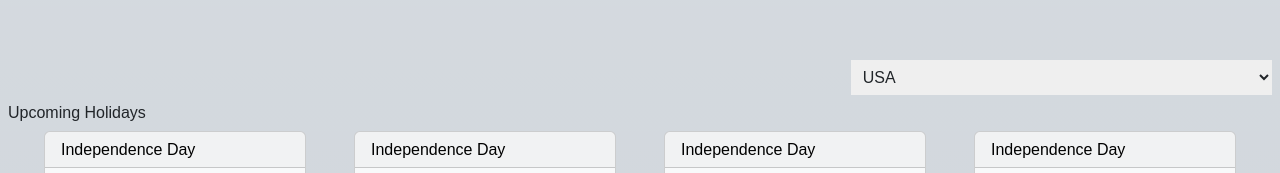
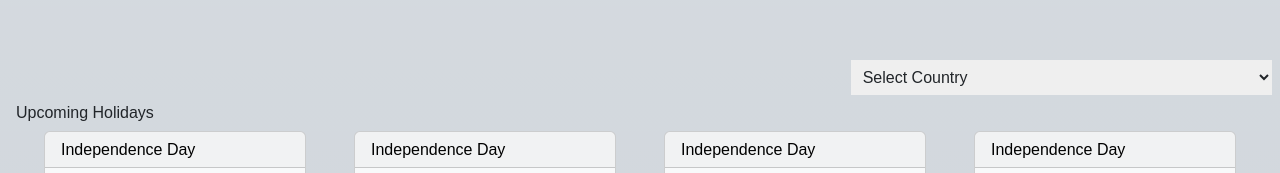
Before and after one commit to enohyn/calendar-app, a React (Create React App) app: page / in a window 1280 px wide. Shown: the part 107-280 px from the top of the page. Built offline with nearby package versions, Linux system fonts and the light colour scheme; the HTML template or start-up script is replaced by a standard one.

Commit message:
components updated

```diff
--- a/src/components/UpcomingHolidays.jsx
+++ b/src/components/UpcomingHolidays.jsx
@@ -3,7 +3,7 @@ import React from 'react'
 const UpcomingHolidays = () => {
     return (
         <section className='w-100 d-flex flex-column px-2 gap-2 '>
-            <h3>
+            <h3 className='px-2'>
                 Upcoming Holidays
             </h3>
             <div className='row d-flex flex-column flex-md-row justify-content-between align-items-center px-4'>
--- a/src/pages/Home.jsx
+++ b/src/pages/Home.jsx
@@ -7,7 +7,7 @@ const Home = () => {
     <section className='h-100 min-vh-100 lg:h-screen d-flex flex-column justify-content-center bg-dark-subtle  bg-gradient '>
       <div className='w-100 d-flex justify-content-end p-2'>
         <select name="country" id="select-country" className='col-10 col-md-5 col-lg-4 p-2'>
-          <option disabled placeholder='Select Country'>
+          <option disabled selected placeholder='Select Country' >
             Select Country
           </option>
           <option value="USA"> USA </option>
```
